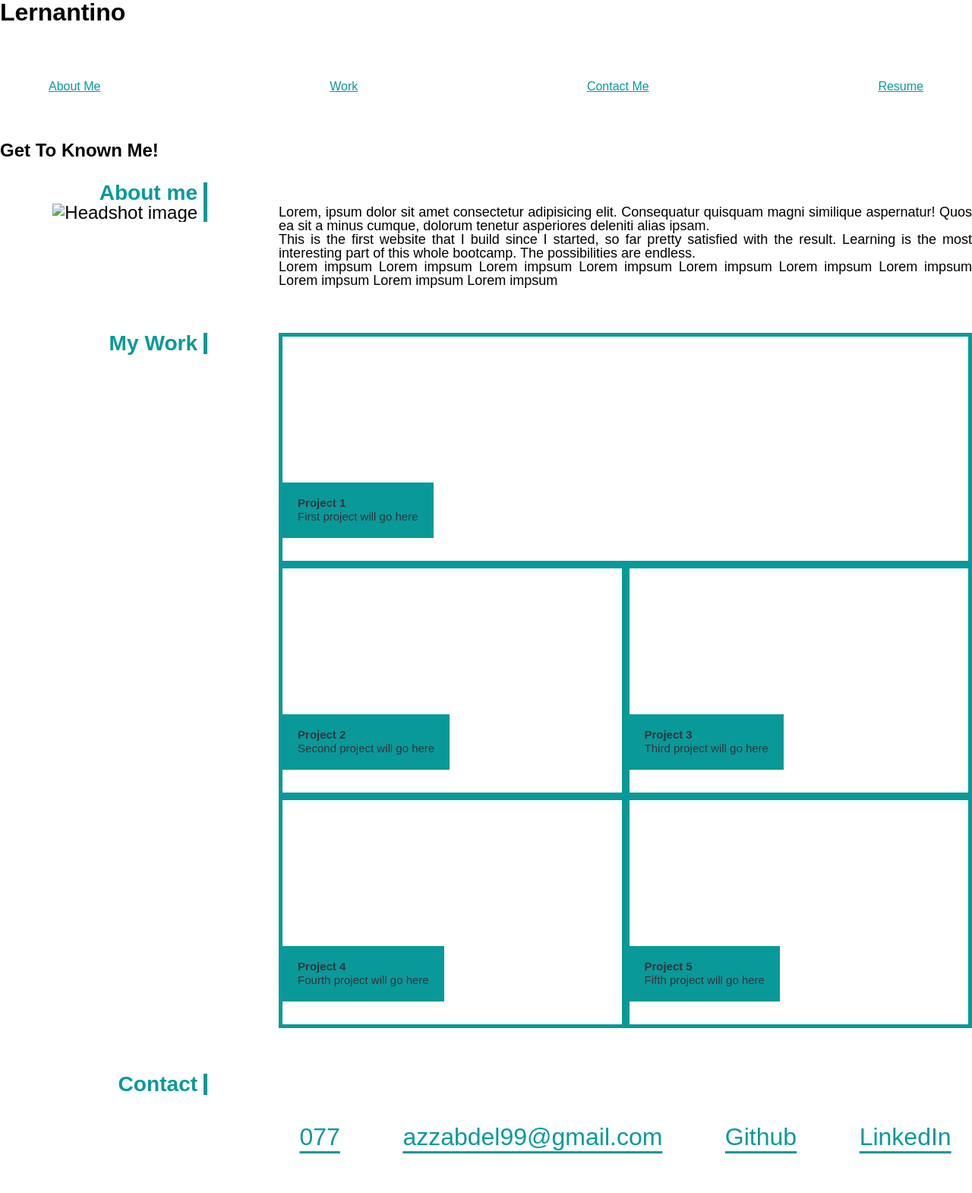
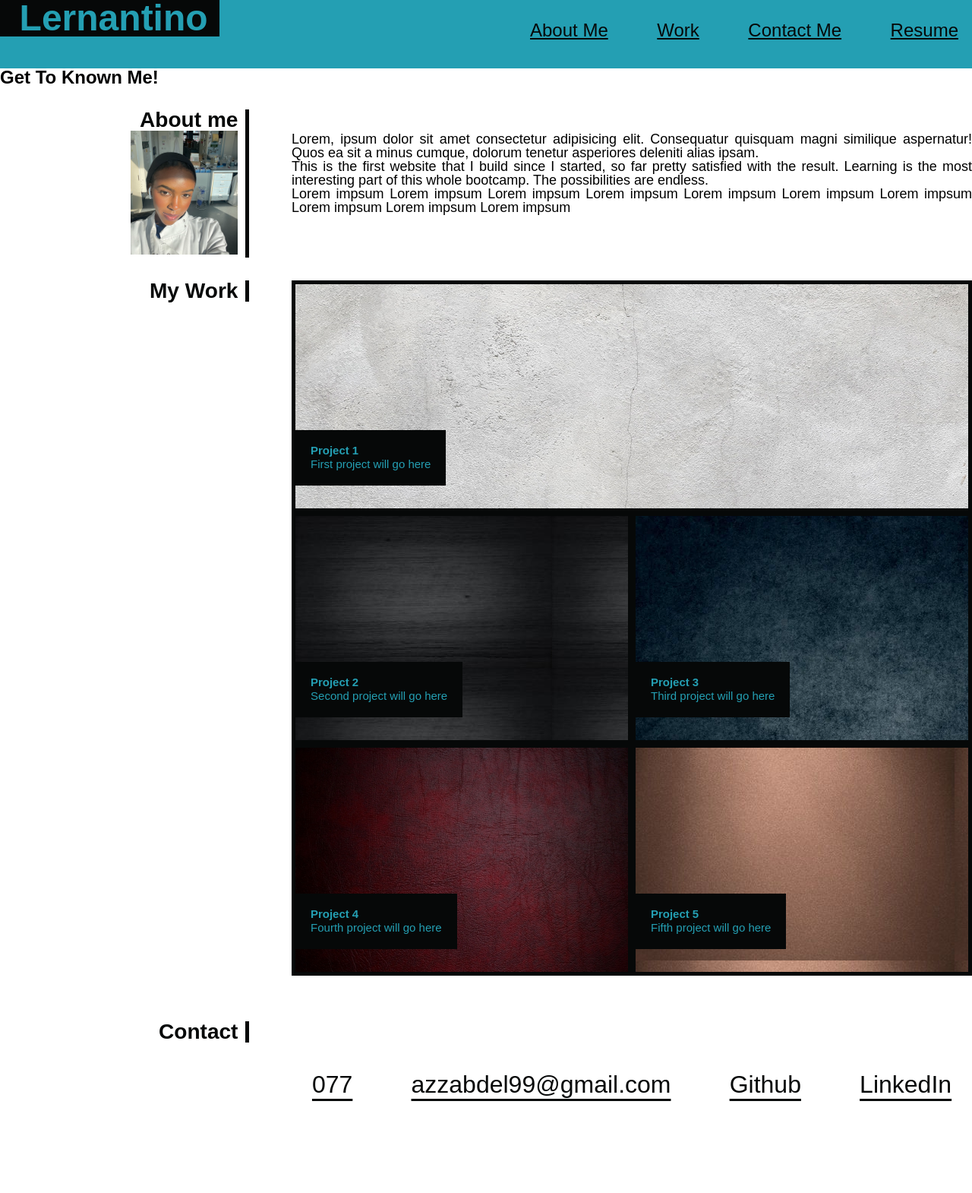
Before and after one commit to AzzaAbdelrahman/My-portfolio, a plain HTML site: page Portfolio.html in a window 1280 px wide. Shown: the top 1570 px of the page at 76% size. After the commit the page ends 1500 px from the top, so only its background shows below. Drawn offline with Linux system fonts and the light colour scheme.

Commit message:
complete

```diff
--- a/Assets/style.css
+++ b/Assets/style.css
@@ -1,7 +1,6 @@
-
 :root {
-    --border-blue: rgb(9, 153, 153);
-    --color-primary-text: #31343d;
+    --border-blue: rgb(6, 8, 8);
+    --color-primary-text: #249fb3;
 
   }
 
@@ -11,10 +10,7 @@ body {
     line-height: 1.5px;
   }
 
-
-
-
-.header {
+  header {
     display: flex;
     align-items: flex-start;
     justify-content: space-between;
@@ -23,22 +19,17 @@ body {
     padding-bottom: 20px;
   }
 
-.header h1 {
+  header h1 {
     background-color: var(--border-blue);
     color: var(--color-primary-text);
-    margin-left: 10px;
-    padding: 15%;
-
+    margin-left: 1 0px;
+    padding: 0% 15px 0 2%;
   }
 
-  .hero ul {
-    display: inline-block;
-    justify-content: space-between;
-  }
   .hero {
     display: flex;
     justify-content: space-between;
-    padding: 5%;
+    padding: 3%;
     min-width: 600px;
     color: var(--color-primary-text);
     text-underline-position: auto;
@@ -51,10 +42,10 @@ body {
     justify-content: space-around;
   }
 
-#herobanner {
-    background-image: url(../background.png);
+  .herobanner {
+    background-image: url("../Assets/images/background.png");
     background-size: 100%;
-    height: 150;
+    height: 210px;
     position: relative;
   }
 
@@ -85,19 +76,19 @@ body {
   }
 
   .section-title {
-    width: 20%;
+    width: 25%;
     height: 100%;
     background-color: white;
     border-right: solid thick var(--border-blue);
-    margin-right: 5%;
-    padding-right: 8px;
+    margin-right: 2%;
+    padding-right: 10px;
     font-size: x-large;
     text-align: right;
   }
 
   img {
     width: 50%;
-    height: 70%;
+    height: 73%;
   }
 
   .row-content {
@@ -140,7 +131,7 @@ h5 {
     margin: 0;
   }
 
-.small {
+  small {
     color: var(--color-primary-text);
     font-weight: 300;
   }
@@ -164,7 +155,7 @@ h5 {
     width: 100%;
     height: 295px;
     position: relative;
-    background-image: url(../project-1.png);
+    background-image: url(../Assets/images/project-1.png);
     object-fit: cover;
   }
 
@@ -172,7 +163,7 @@ h5 {
     width: 100%;
     height: 295px;
     position: relative;
-    background-image: url(../project-2.png);
+    background-image: url("../Assets/images/project-2.png");
     object-fit: cover;
     object-position: 0, 0, 30%;
   }
@@ -185,7 +176,7 @@ h5 {
   .section-image-content-2 {
     width: 100%;
     height: 295px;
-    background-image: url(../project-3.png);
+    background-image: url("../Assets/images/project-3.png");
     object-fit: cover;
     position: relative;
   }
@@ -194,7 +185,7 @@ h5 {
     width: 100%;
     height: 2905x;
     position: relative;
-    background-image: url(../project-4.png);
+    background-image: url("../Assets/images/project-4.png");
     object-fit: cover;
   }
 
@@ -202,7 +193,7 @@ h5 {
     width: 100%;
     height: 295px;
     position: relative;
-    background-image: url(../project-5.png);
+    background-image: url("../Assets/images/project-5.png");
     object-fit: cover;
   }
 
@@ -224,7 +215,7 @@ h5 {
   }
 
   @media (max-width: 1023px) {
-    .header {
+    header {
       flex-direction: column;
       font-size: medium;
       justify-content: center;
@@ -249,7 +240,7 @@ h5 {
       width: 100%;
     }
 
-    .row-content-2 {
+    .row-content2 {
       width: 100%;
     }
 
--- a/Portfolio.html
+++ b/Portfolio.html
@@ -28,7 +28,7 @@
       <div class="row">
         <div class="section-title">
           <h3 id="aboutme">About me</h3>
-            <img src="./portfolio.png" alt="Headshot image"/>
+            <img src="./Assets/images/portfolio.png" alt="Headshot image"/>
           </a>
         </div>
         <div class="row-content">
```
Also changed, not shown: 1 other file. Lines whose indentation alone changed are shown as unchanged.
